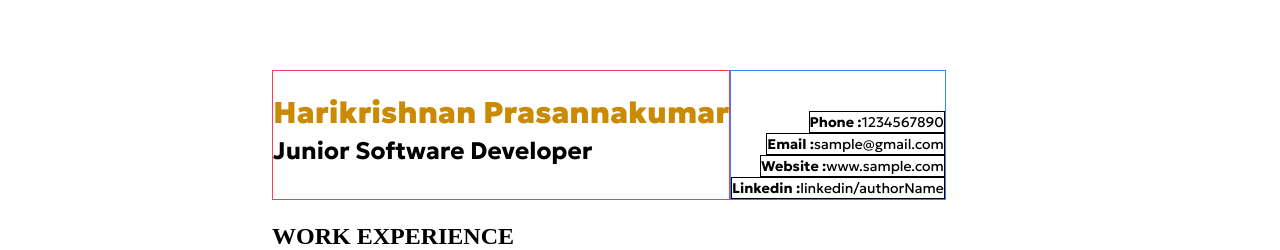
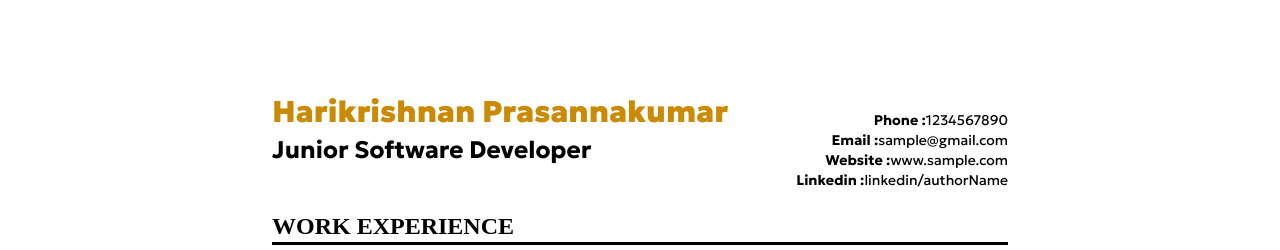
Before and after one commit to HarikrishnanYPR1707/EcliptiQ, a React (Vite) app: page /templates/sde/jlr in a window 1280 px wide. Shown: the part 282-532 px from the top of the page. Built offline with nearby package versions, Linux system fonts and the light colour scheme; no server answers; a web font is replaced by a local one.

Commit message:
Added style for header section of resume template for jlr

```diff
--- a/src/components/resumeTemplates/sde/SdeJlr.jsx
+++ b/src/components/resumeTemplates/sde/SdeJlr.jsx
@@ -29,30 +29,30 @@ const SdeJlr = () => {
           ref={sdeSlrComponentDownloadRef}
           className="aspect-[1/1.4142] w-full max-w-[800px] bg-white p-8 font-geologica text-black"
         >
-          {/* resume top part */}
-          <div className="flex">
-            <div className="border border-rose-500">
+          {/* resume header section  */}
+          <div className="flex items-start justify-between">
+            <div className="">
               <h1 className="flex flex-col items-center justify-center pb-1 pt-6 text-center text-3xl font-black text-yellow-600">
                 Harikrishnan Prasannakumar
               </h1>
               <h3 className="text-2xl font-bold">Junior Software Developer</h3>
             </div>
-            <div className="flex flex-col items-end border border-blue-500 pt-10">
-              <p className="w-fit border border-black text-sm">
+            <div className="flex flex-col items-end pt-10">
+              <p className="w-fit text-sm">
                 <span className="font-bold">Phone :</span>
                 <span className="">1234567890</span>
               </p>
-              <p className="w-fit border border-black text-sm">
+              <p className="w-fit text-sm">
                 <span className="font-bold">Email :</span>
                 <span className="">sample@gmail.com</span>
               </p>
-              <p className="w-fit border border-black text-sm">
+              <p className="w-fit text-sm">
                 <span className="font-bold">Website :</span>
                 <a href="#" className="">
                   www.sample.com
                 </a>
               </p>
-              <p className="w-fit border border-black text-sm">
+              <p className="w-fit text-sm">
                 <span className="font-bold">Linkedin :</span>
                 <a href="" className="">
                   <span>linkedin/</span>
```
